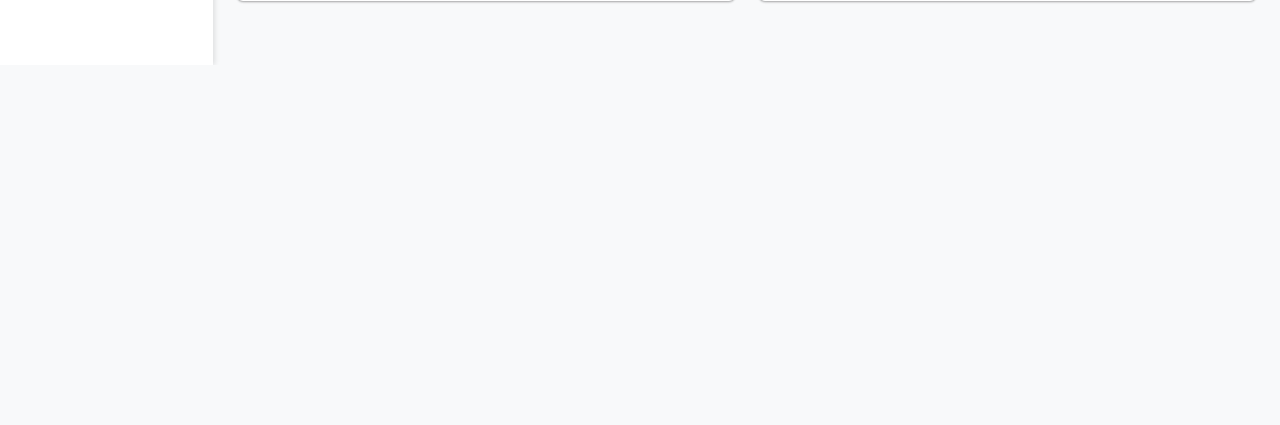
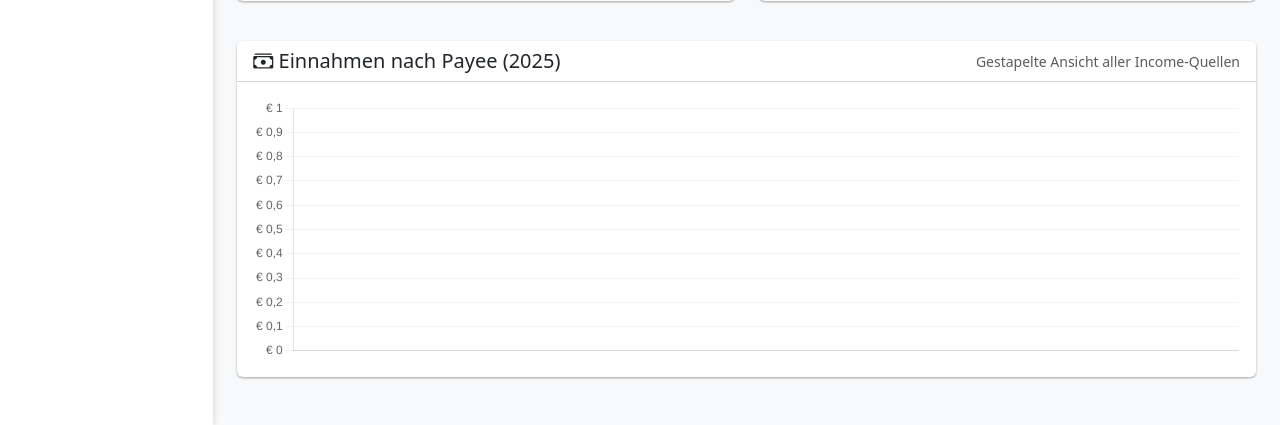
Before and after one commit to sigi-campus02/finance_dashboard, a Django app: page / in a window 1280 px wide. Shown: the part 1107-1532 px from the top of the page. Before the commit the page ends 1171 px from the top, so only its background shows below. Run offline with Django 5.2, Linux system fonts and the light colour scheme; the visitor is signed in with stand-in values (Sample User, id 1); data that the repository does not hold is empty.

Commit message:
Add income payees API and chart for stacked bar visualization

```diff
--- a/finance/templates/finance/dashboard.html
+++ b/finance/templates/finance/dashboard.html
@@ -194,6 +194,24 @@
         </div>
     </div>
 </div>
+
+<!-- Income nach Payees - Gestapeltes Balkendiagramm -->
+<div class="row mb-4">
+    <div class="col-12">
+        <div class="card">
+            <div class="card-header bg-white d-flex justify-content-between align-items-center">
+                <h5 class="card-title mb-0">
+                    <i class="bi bi-cash-stack"></i> Einnahmen nach Payee ({{ current_year }})
+                </h5>
+                <small class="text-muted">Gestapelte Ansicht aller Income-Quellen</small>
+            </div>
+            <div class="card-body">
+                <canvas id="incomePayeesChart" height="80"></canvas>
+            </div>
+        </div>
+    </div>
+</div>
+
 {% endblock %}
 
 {% block extra_js %}
@@ -369,5 +387,92 @@ fetch("{% url 'finance:api_spending_trend' %}")
             }
         });
     });
+
+    // Income Payees Chart (Gestapelt)
+    fetch('/api/income-payees/?year={{ current_year }}')
+        .then(response => response.json())
+        .then(data => {
+            const ctx = document.getElementById('incomePayeesChart').getContext('2d');
+            new Chart(ctx, {
+                type: 'bar',
+                data: {
+                    labels: data.labels,
+                    datasets: data.datasets
+                },
+                options: {
+                    responsive: true,
+                    maintainAspectRatio: true,
+                    interaction: {
+                        mode: 'index',
+                        intersect: false,
+                    },
+                    scales: {
+                        x: {
+                            stacked: true,
+                            grid: {
+                                display: false
+                            },
+                            ticks: {
+                                maxRotation: 45,
+                                minRotation: 45
+                            }
+                        },
+                        y: {
+                            stacked: true,
+                            beginAtZero: true,
+                            ticks: {
+                                callback: function(value) {
+                                    return '€ ' + value.toLocaleString('de-DE');
+                                }
+                            },
+                            grid: {
+                                color: 'rgba(0, 0, 0, 0.05)'
+                            }
+                        }
+                    },
+                    plugins: {
+                        legend: {
+                            display: true,
+                            position: 'top',
+                            labels: {
+                                boxWidth: 15,
+                                padding: 10,
+                                font: {
+                                    size: 11
+                                }
+                            }
+                        },
+                        tooltip: {
+                            callbacks: {
+                                label: function(context) {
+                                    let label = context.dataset.label || '';
+                                    if (label) {
+                                        label += ': ';
+                                    }
+                                    label += '€ ' + context.parsed.y.toLocaleString('de-DE', {
+                                        minimumFractionDigits: 2,
+                                        maximumFractionDigits: 2
+                                    });
+                                    return label;
+                                },
+                                footer: function(tooltipItems) {
+                                    // Zeige Gesamtsumme für diesen Monat
+                                    let sum = 0;
+                                    tooltipItems.forEach(function(tooltipItem) {
+                                        sum += tooltipItem.parsed.y;
+                                    });
+                                    return 'Gesamt: € ' + sum.toLocaleString('de-DE', {
+                                        minimumFractionDigits: 2,
+                                        maximumFractionDigits: 2
+                                    });
+                                }
+                            }
+                        }
+                    }
+                }
+            });
+        })
+.catch(error => console.error('Fehler beim Laden der Income Payees:', error));
+
 </script>
 {% endblock %}
--- a/finance/urls.py
+++ b/finance/urls.py
@@ -48,4 +48,5 @@ urlpatterns = [
     # API Endpoints für Investment Management
     path('api/asset-history/', views.api_asset_history, name='api_asset_history'),
     path('api/asset-category-details/', views.api_asset_category_details, name='api_asset_category_details'),
+    path('api/income-payees/', views.api_income_payees, name='api_income_payees'),
 ]
--- a/finance/views.py
+++ b/finance/views.py
@@ -2038,3 +2038,102 @@ def api_asset_category_details(request):
         }
 
     return JsonResponse(result)
+
+
+@login_required
+def api_income_payees(request):
+    """API: Einnahmen nach Payee für gestapeltes Balkendiagramm"""
+    if request.user.username == 'robert':
+        return JsonResponse({'error': 'Keine Berechtigung'}, status=403)
+
+    year = request.GET.get('year', datetime.now().year)
+
+    from django.db.models import Q
+    from collections import defaultdict
+
+    # Hole alle relevanten Transaktionen ohne Gruppierung
+    transactions = FactTransactionsSigi.objects.filter(
+        date__year=year
+    ).filter(
+        Q(category_id=1) |  # Ready to Assign
+        Q(payee__payee__icontains='Robert', inflow__gt=0)  # Robert Inflows
+    ).exclude(
+        payee__payee_type__in=['transfer', 'kursschwankung']
+    ).select_related('payee')
+
+    # Manuelle Gruppierung mit defaultdict
+    payees_data = defaultdict(lambda: defaultdict(float))
+    all_months = set()
+
+    for trans in transactions:
+        # Extrahiere Monat (als datetime Objekt)
+        month = trans.date.replace(day=1)
+        all_months.add(month)
+
+        # Bestimme Payee-Name (fasse alle Robert zusammen)
+        original_payee = trans.payee.payee if trans.payee else 'Unbekannt'
+
+        if 'robert' in original_payee.lower():
+            payee_name = 'Robert (gesamt)'
+        else:
+            payee_name = original_payee
+
+        # Summiere Inflow für diesen Payee und Monat
+        payees_data[payee_name][month] += float(trans.inflow or 0)
+
+    # Sortiere Monate
+    sorted_months = sorted(list(all_months))
+    labels = [month.strftime('%b %Y') for month in sorted_months]
+
+    # Erstelle Datasets für jeden Payee
+    datasets = []
+    colors = generate_distinct_colors(len(payees_data))
+
+    for idx, (payee, month_data) in enumerate(sorted(payees_data.items())):
+        # Erstelle Daten-Array in richtiger Reihenfolge
+        data = [month_data.get(month, 0) for month in sorted_months]
+
+        datasets.append({
+            'label': payee,
+            'data': data,
+            'backgroundColor': colors[idx]['fill'],
+            'borderColor': colors[idx]['border'],
+            'borderWidth': 1
+        })
+
+    return JsonResponse({
+        'labels': labels,
+        'datasets': datasets
+    })
+
+
+def generate_distinct_colors(num_colors):
+    """Generiere unterscheidbare Farben für Payees"""
+    # Vordefinierte Farbpalette für gute Unterscheidbarkeit
+    base_colors = [
+        (255, 99, 132),  # Rot
+        (54, 162, 235),  # Blau
+        (255, 206, 86),  # Gelb
+        (75, 192, 192),  # Türkis
+        (153, 102, 255),  # Lila
+        (255, 159, 64),  # Orange
+        (199, 199, 199),  # Grau
+        (83, 102, 255),  # Indigo
+        (255, 99, 255),  # Pink
+        (99, 255, 132),  # Grün
+        (255, 183, 77),  # Gold
+        (77, 208, 225),  # Cyan
+        (240, 98, 146),  # Rosa
+        (139, 195, 74),  # Lime
+        (121, 85, 72),  # Braun
+    ]
+
+    colors = []
+    for i in range(num_colors):
+        rgb = base_colors[i % len(base_colors)]
+        colors.append({
+            'border': f'rgb({rgb[0]}, {rgb[1]}, {rgb[2]})',
+            'fill': f'rgba({rgb[0]}, {rgb[1]}, {rgb[2]}, 0.7)'
+        })
+
+    return colors
```
